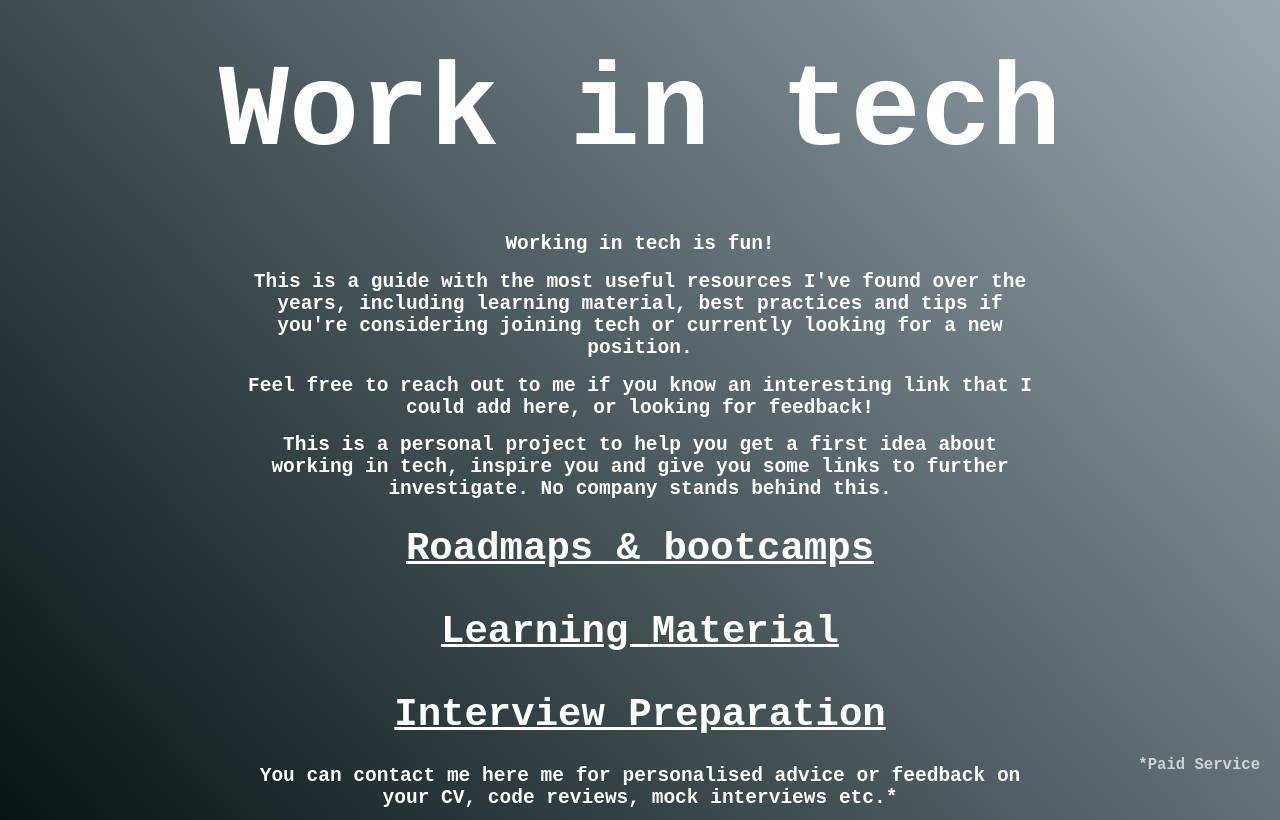
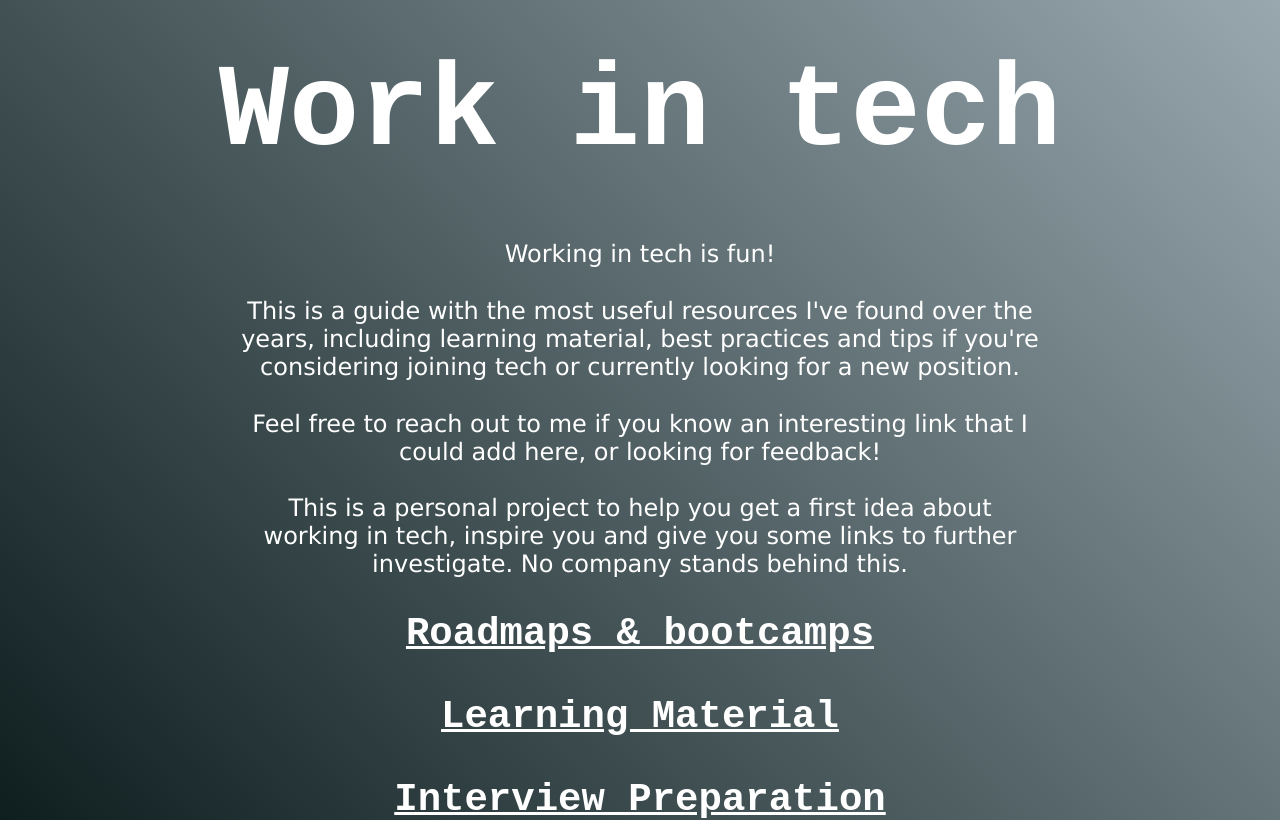
Before and after one commit to patrinoua/work-in-tech, a React (Create React App) app: page / in a window 1280 px wide. Shown: the top 820 px of the page. Built offline with nearby package versions, Linux system fonts and the light colour scheme.

Commit message:
style updates

```diff
--- a/src/App.js
+++ b/src/App.js
@@ -25,10 +25,12 @@ const Title = styled.h1`
 `
 const Regular = styled.h4`
 	max-width: 800px;
-	margin: 0.4em;
+	margin: 0.6em;
 	font-size: 1.5em;
 	text-align: center;
 	color: ${regularColor};
+	font-family: verdana;
+	font-weight: 100;
 `
 const A = styled.a`
 	text-decoration-color: ${headlineColor};
@@ -94,7 +96,7 @@ function App() {
 					href='https://angelapatrinou.com'
 					target='_blank'
 					rel='noopener noreferrer'
-					style={{ textDecorationColor: 'white' }}
+					style={{ textDecorationColor: 'white', marginBottom: 50 }}
 				>
 					<H3> Angela Patrinou</H3>
 				</a>
@@ -106,7 +108,7 @@ function App() {
 					fontSize: '1.2em',
 					opacity: '0.7',
 					position: 'absolute',
-					bottom: 20,
+					bottom: -110,
 				}}
 			>
 				*Paid Service
```
